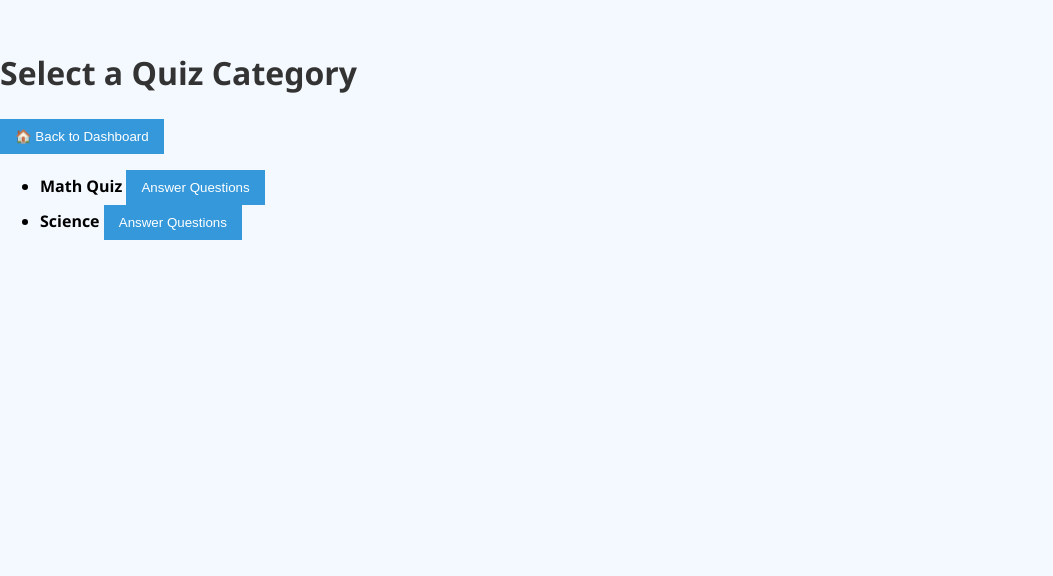
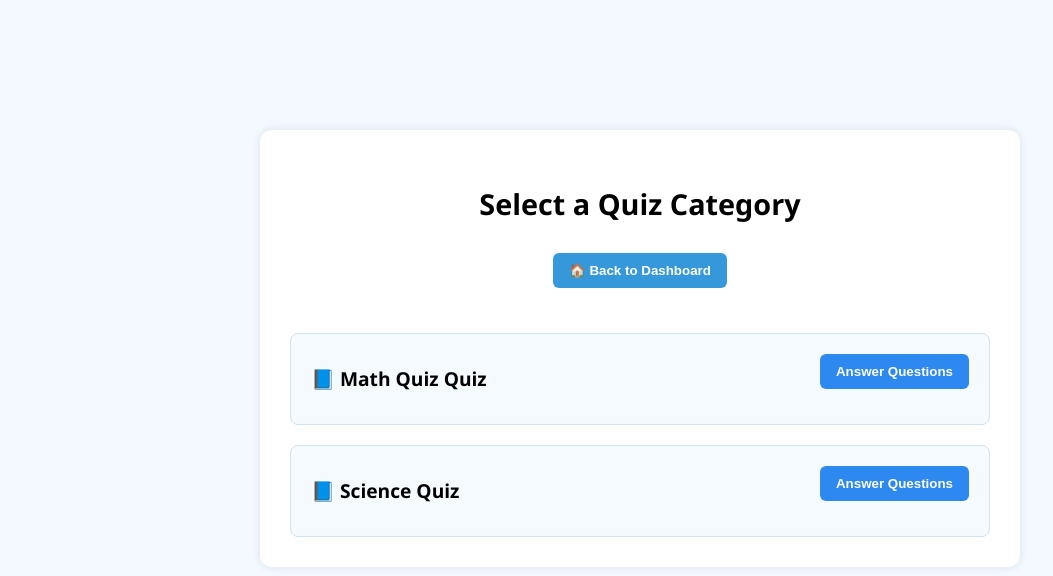
Before and after one commit to Jenson1301/Kuizpedia_4-02, a Flask app: page /answer in a window 1280 px wide. Shown: the part 70-646 px from the top of the page, without its empty margins (0-1053 px from the left). Run offline with Flask 3, Linux system fonts and the light colour scheme; a user stored in the database is signed in.

Commit message:
design answer

```diff
--- a/backend/app.py
+++ b/backend/app.py
@@ -74,8 +74,3 @@ import os
 if __name__ == '__main__':
     port = int(os.environ.get('PORT', 5000))
     app.run(debug=True, host='0.0.0.0', port=port)
-
-@app.route('/dashboard')
-def dashboard():
-    username = session.get('username', 'User')  # or however you store the login info
-    return render_template('dashboard.html', username=username)
--- a/backend/static/style.css
+++ b/backend/static/style.css
@@ -127,3 +127,66 @@ main {
 .main-wrapper {
     padding-top: 100px; /* ✅ Must be greater than navbar height */
 }
+
+/* answers */
+.quiz-category-page {
+    max-width: 700px;
+    margin: 100px auto;
+    padding: 30px;
+    background-color: #ffffff;
+    border-radius: 12px;
+    box-shadow: 0 0 10px rgba(0,0,0,0.1);
+    text-align: center;
+}
+
+.quiz-category-page h2 {
+    font-size: 1.8em;
+    margin-bottom: 30px;
+}
+
+.btn-back {
+    background-color: #3498db;
+    color: white;
+    padding: 10px 16px;
+    border: none;
+    border-radius: 6px;
+    font-weight: bold;
+    margin-bottom: 30px;
+    cursor: pointer;
+}
+
+.quiz-list {
+    display: flex;
+    flex-direction: column;
+    gap: 20px;
+    align-items: stretch;
+}
+
+.quiz-card {
+    background-color: #f5faff;
+    border: 1px solid #cde4f7;
+    padding: 20px;
+    border-radius: 8px;
+    display: flex;
+    justify-content: space-between;
+    align-items: center;
+}
+
+.quiz-title {
+    font-size: 1.2em;
+    font-weight: bold;
+}
+
+.btn-answer {
+    background-color: #2d89ef;
+    color: white;
+    padding: 10px 16px;
+    border: none;
+    border-radius: 6px;
+    font-weight: bold;
+    cursor: pointer;
+}
+
+.btn-answer:hover {
+    background-color: #1c5fc4;
+}
--- a/backend/templates/answer.html
+++ b/backend/templates/answer.html
@@ -1,27 +1,25 @@
 {% extends 'base.html' %}
 
-{% block body%}
+{% block body %}
+<div class="quiz-category-page">
 
-<h1>Select a Quiz Category</h1>
+    <h2>Select a Quiz Category</h2>
 
-<div style="margin-top: 20px;">
-  <form action="{{ url_for('kuiz.dashboard') }}" method="get" style="display:inline;">
-    <button type="submit">🏠 Back to Dashboard</button>
-  </form>
-</div>
-
-<ul>
-    {% for category in categories %}
-<li>
-    <strong>{{ category.name }}</strong>
-
-    <form action="{{ url_for('kuiz.choose_timer') }}" method="GET" style="display: inline;">
-        <input type="hidden" name="category_id" value="{{ category.id }}">
-        <button type="submit" class="btn btn-primary">Answer Questions</button>
+    <form action="{{ url_for('kuiz.dashboard') }}" method="get">
+        <button type="submit" class="btn-back">🏠 Back to Dashboard</button>
     </form>
 
-</li>
-    {% endfor %}
-</ul>
+    <div class="quiz-list">
+        {% for category in categories %}
+        <div class="quiz-card">
+            <div class="quiz-title">📘 {{ category.name }} Quiz</div>
+            <form action="{{ url_for('kuiz.choose_timer') }}" method="GET">
+                <input type="hidden" name="category_id" value="{{ category.id }}">
+                <button type="submit" class="btn-answer">Answer Questions</button>
+            </form>
+        </div>
+        {% endfor %}
+    </div>
 
+</div>
 {% endblock %}
```
Also changed, not shown: backend/instance/kuizpedia.db.
